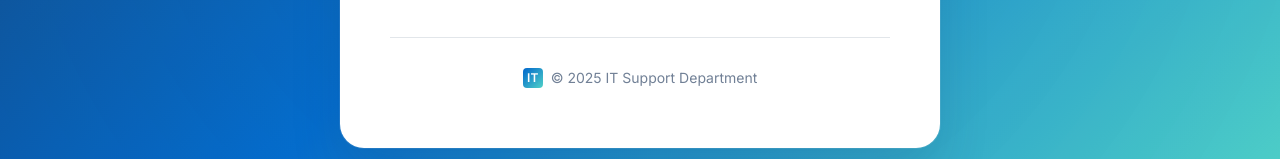
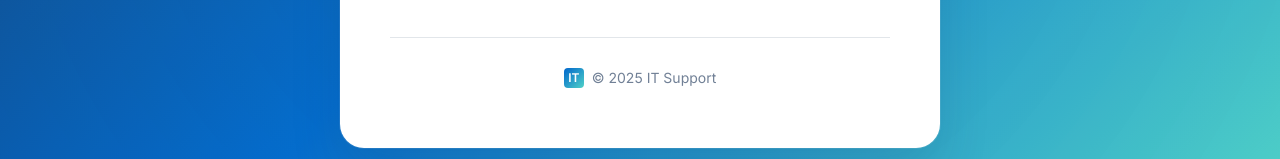
Before and after one commit to fajarainda/pengumuman_rapatmdn, a plain HTML site: page index.html in a window 1280 px wide. Shown: the part 600-759 px from the top of the page. Drawn offline with Linux system fonts and the light colour scheme.

Commit message:
Update index.html

```diff
--- a/index.html
+++ b/index.html
@@ -278,7 +278,7 @@
 
     <footer>
       <div class="footer-icon">IT</div>
-      <span>&copy; 2025 IT Support Department</span>
+      <span>&copy; 2025 IT Support</span>
     </footer>
   </div>
 </body>
```
